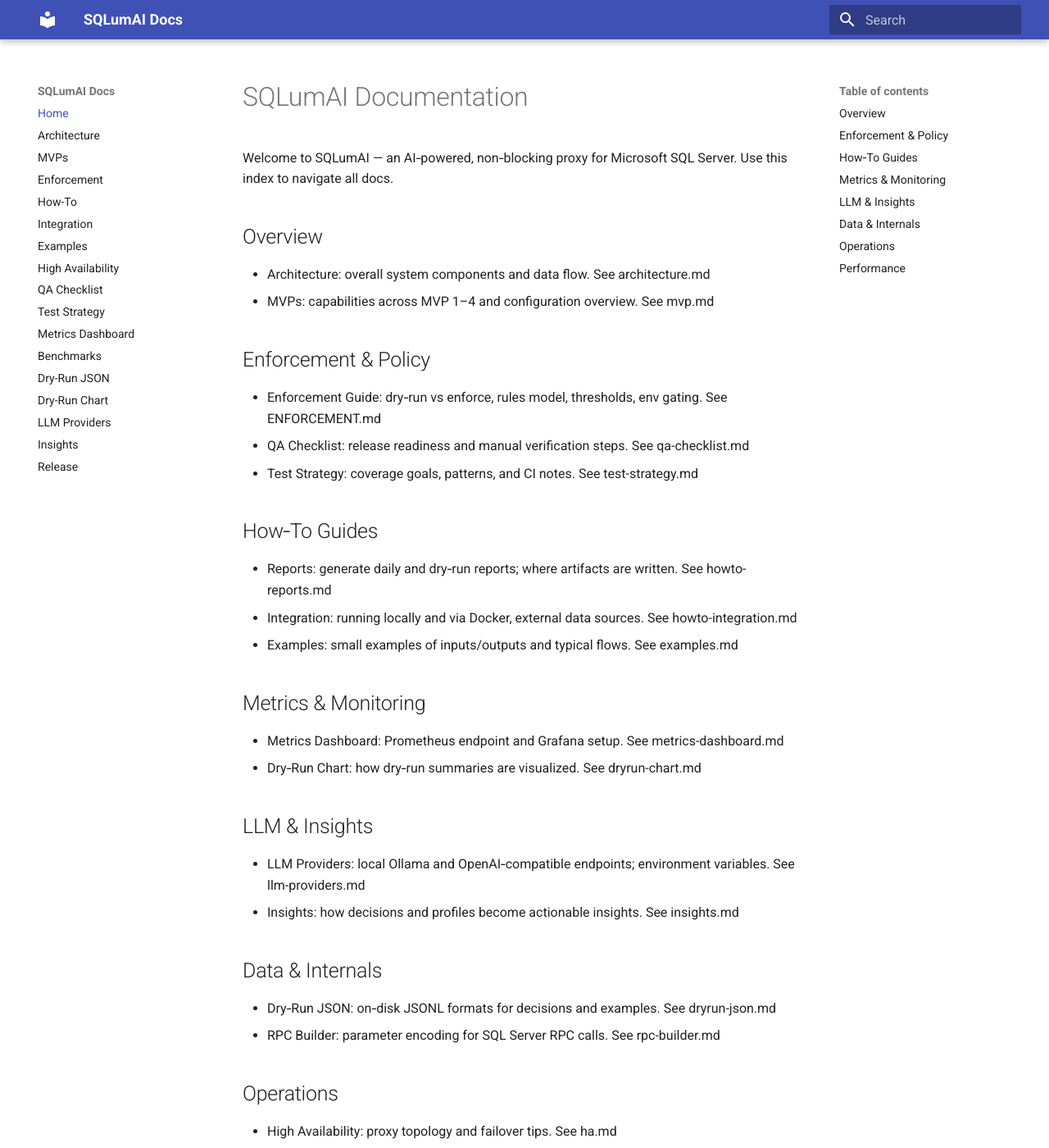
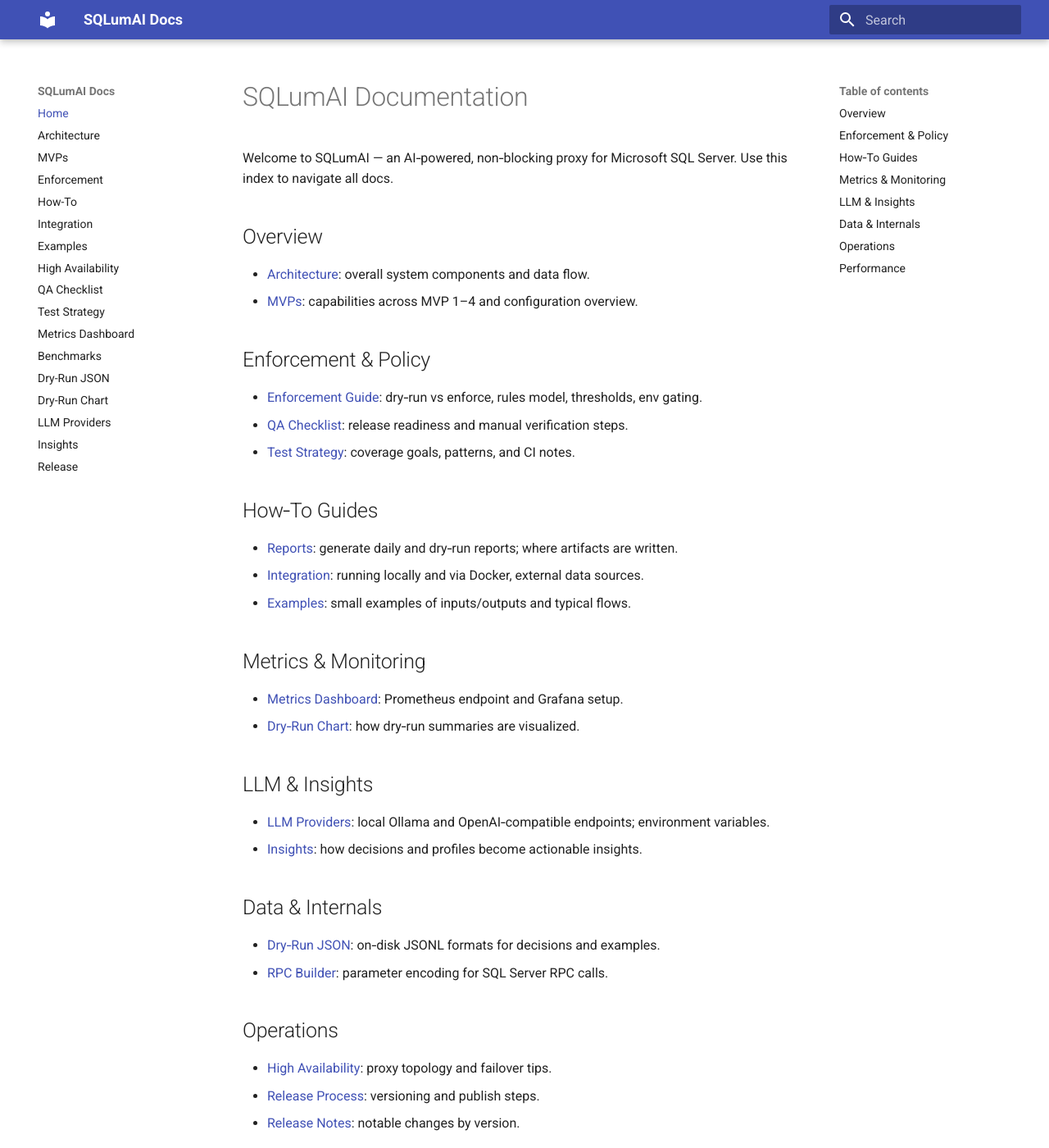
Before and after one commit to Caripson/SQLumAI, an MkDocs documentation site: the page built from docs/index.md, in a window 1280 px wide and 1400 px high. Shown: the whole window at 82% size. Built offline with MkDocs 1.6.1 and Material for MkDocs 9.7.7, drawn with Linux system fonts in a browser that asks for light colours; some of the changed text lies outside the part shown.

Commit message:
docs(index): add clickable links for all docs with descriptions

```diff
--- a/docs/index.md
+++ b/docs/index.md
@@ -3,37 +3,37 @@
 Welcome to SQLumAI — an AI‑powered, non‑blocking proxy for Microsoft SQL Server. Use this index to navigate all docs.
 
 ## Overview
-- Architecture: overall system components and data flow. See architecture.md
-- MVPs: capabilities across MVP 1–4 and configuration overview. See mvp.md
+- [Architecture](architecture.md): overall system components and data flow.
+- [MVPs](mvp.md): capabilities across MVP 1–4 and configuration overview.
 
 ## Enforcement & Policy
-- Enforcement Guide: dry‑run vs enforce, rules model, thresholds, env gating. See ENFORCEMENT.md
-- QA Checklist: release readiness and manual verification steps. See qa-checklist.md
-- Test Strategy: coverage goals, patterns, and CI notes. See test-strategy.md
+- [Enforcement Guide](ENFORCEMENT.md): dry‑run vs enforce, rules model, thresholds, env gating.
+- [QA Checklist](qa-checklist.md): release readiness and manual verification steps.
+- [Test Strategy](test-strategy.md): coverage goals, patterns, and CI notes.
 
 ## How‑To Guides
-- Reports: generate daily and dry‑run reports; where artifacts are written. See howto-reports.md
-- Integration: running locally and via Docker, external data sources. See howto-integration.md
-- Examples: small examples of inputs/outputs and typical flows. See examples.md
+- [Reports](howto-reports.md): generate daily and dry‑run reports; where artifacts are written.
+- [Integration](howto-integration.md): running locally and via Docker, external data sources.
+- [Examples](examples.md): small examples of inputs/outputs and typical flows.
 
 ## Metrics & Monitoring
-- Metrics Dashboard: Prometheus endpoint and Grafana setup. See metrics-dashboard.md
-- Dry‑Run Chart: how dry‑run summaries are visualized. See dryrun-chart.md
+- [Metrics Dashboard](metrics-dashboard.md): Prometheus endpoint and Grafana setup.
+- [Dry‑Run Chart](dryrun-chart.md): how dry‑run summaries are visualized.
 
 ## LLM & Insights
-- LLM Providers: local Ollama and OpenAI‑compatible endpoints; environment variables. See llm-providers.md
-- Insights: how decisions and profiles become actionable insights. See insights.md
+- [LLM Providers](llm-providers.md): local Ollama and OpenAI‑compatible endpoints; environment variables.
+- [Insights](insights.md): how decisions and profiles become actionable insights.
 
 ## Data & Internals
-- Dry‑Run JSON: on‑disk JSONL formats for decisions and examples. See dryrun-json.md
-- RPC Builder: parameter encoding for SQL Server RPC calls. See rpc-builder.md
+- [Dry‑Run JSON](dryrun-json.md): on‑disk JSONL formats for decisions and examples.
+- [RPC Builder](rpc-builder.md): parameter encoding for SQL Server RPC calls.
 
 ## Operations
-- High Availability: proxy topology and failover tips. See ha.md
-- Release Process: versioning and publish steps. See release.md
-- Release Notes: notable changes by version. See RELEASE_NOTES.md
+- [High Availability](ha.md): proxy topology and failover tips.
+- [Release Process](release.md): versioning and publish steps.
+- [Release Notes](RELEASE_NOTES.md): notable changes by version.
 
 ## Performance
-- Benchmarks: parser and RPC encoding microbenchmarks and methodology. See benchmarks.md
+- [Benchmarks](benchmarks.md): parser and RPC encoding microbenchmarks and methodology.
 
 Tip: For quick commands, Makefile targets are documented in the repository README (setup, dev, test, fmt, lint, clean).
```
